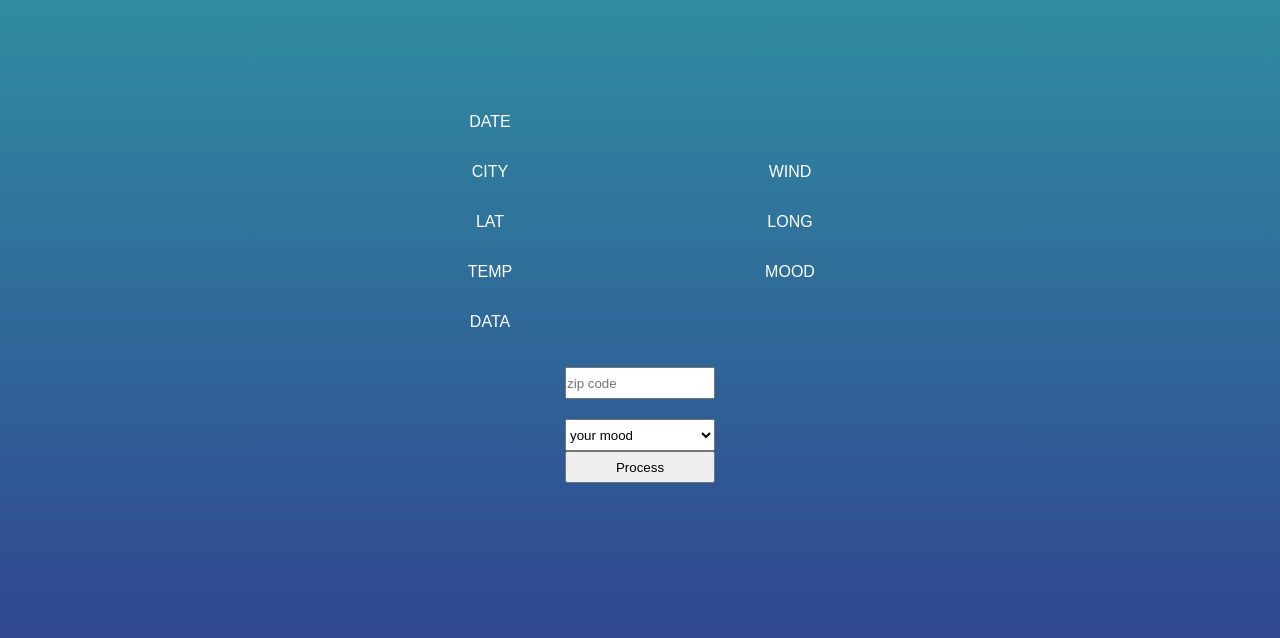
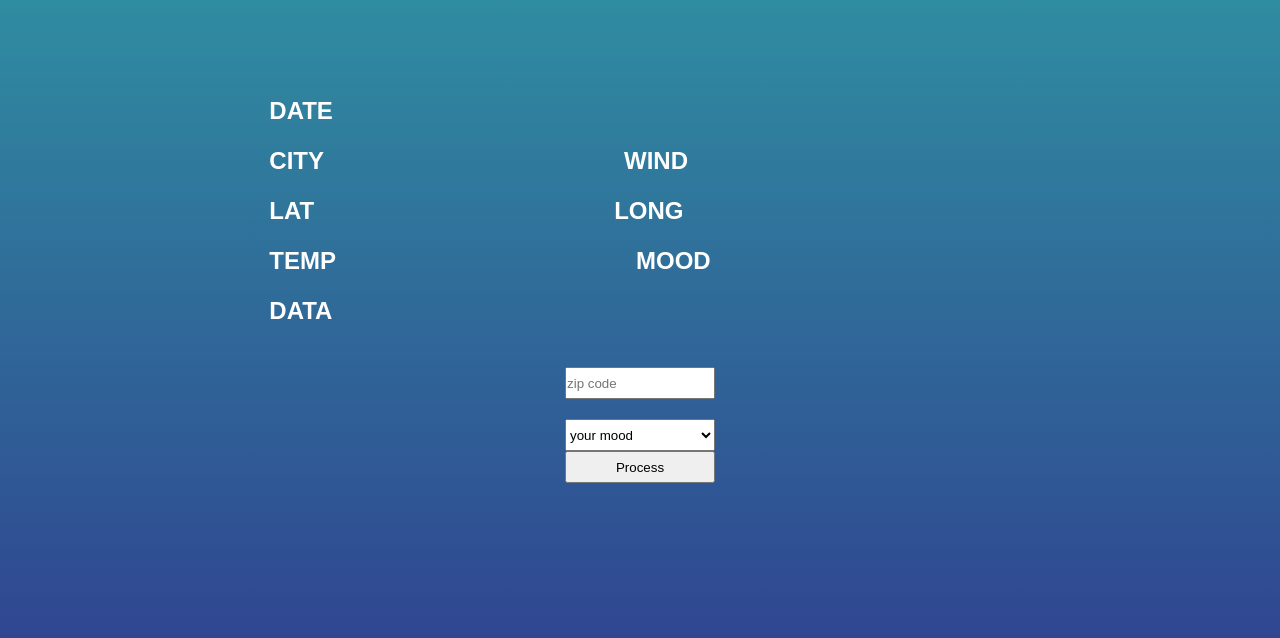
Before and after one commit to myportfolio-tech/weather_app, a website: page website/index.html in a window 1280 px wide. Shown: the part 90-728 px from the top of the page. Drawn offline with Linux system fonts and the light colour scheme.

Commit message:
changed to innerHTML

```diff
--- a/website/JS/app.js
+++ b/website/JS/app.js
@@ -46,6 +46,7 @@ function formRequestBody(response){
         lat: response.coord.lat,
         lon: response.coord.lon,
         user: mood_pick.value
+
     };
 
     // console.log(data);
@@ -54,7 +55,7 @@ function formRequestBody(response){
 }
 
 async function callAPI(zip){
-        const url = `https://api.openweathermap.org/data/2.5/weather?zip=${zip},us&appid=81c30a80ddd5b3a82bcf35083a43ed9c`
+        const url = `https://api.openweathermap.org/data/2.5/weather?zip=${zip},us&units=imperial&appid=81c30a80ddd5b3a82bcf35083a43ed9c`
         let response = await fetch(url);
         let resJSON = await response.json();
         // let postResponse = await postData(resJSON);
@@ -95,13 +96,13 @@ async function getData()
 
 function weatherData(data) {
 
-    date.textContent = `DATE: ${data.date}`;
-    city.textContent = `City: ${data.city}`;
-    wind.textContent = `Wind: ${data.wind}`;
-    lat.textContent = `Lattitude: ${data.lat}`;
-    long.textContent = `Longitude: ${data.lon}`;
-    temp.textContent = `TEMP: ${data.temp}`;
-    mood.textContent = `Mood: ${data.user}`;
+    date.innerHTML = data.date;
+    city.innerHTML = data.city;
+    wind.innerHTML = data.wind;
+    lat.innerHTML = data.lat;
+    long.innerHTML = data.lon;
+    temp.innerHTML = data.temp;
+    mood.innerHTML = data.user;
 
     var iconurl = "http://openweathermap.org/img/w/" + data.icon + ".png";
     iconimage.innerHTML = `<img src="${iconurl}" alt="">`
--- a/website/index.html
+++ b/website/index.html
@@ -14,22 +14,30 @@
                 <div class="icon" id="icon-image"></div>
                 <div class="display">
                     <div class="display-block">
-                        <div class="display-box" id="date">DATE</div>
+                        <h2>DATE</h2>
+                        <div class="display-box" id="date"></div>
                     </div>
                     <div class="display-block">
-                        <div class="display-box" id="city">CITY</div>
-                        <div class="display-box" id="wind">WIND</div>
+                        <h2>CITY</h2>
+                        <div class="display-box" id="city"></div>
+                        <h2>WIND</h2>
+                        <div class="display-box" id="wind"></div>
                     </div>
                     <div class="display-block">
-                        <div class="display-box" id="lat">LAT</div>
-                        <div class="display-box" id="long">LONG</div>
+                        <h2>LAT</h2>
+                        <div class="display-box" id="lat"></div>
+                        <h2>LONG</h2>
+                        <div class="display-box" id="long"></div>
                     </div>
                     <div class="display-block">
-                        <div class="display-box" id="temp">TEMP</div>
-                        <div class="display-box" id="mood">MOOD</div>
+                        <h2>TEMP</h2>
+                        <div class="display-box" id="temp"></div>
+                        <h2>MOOD</h2>
+                        <div class="display-box" id="mood"></div>
                     </div>
                     <div class="display-block">
-                        <div class="display-box" id="full">DATA</div>
+                        <h2>DATA</h2>
+                        <div class="display-box" id="full"></div>
                     </div>
                 </div>
             </div>
```
